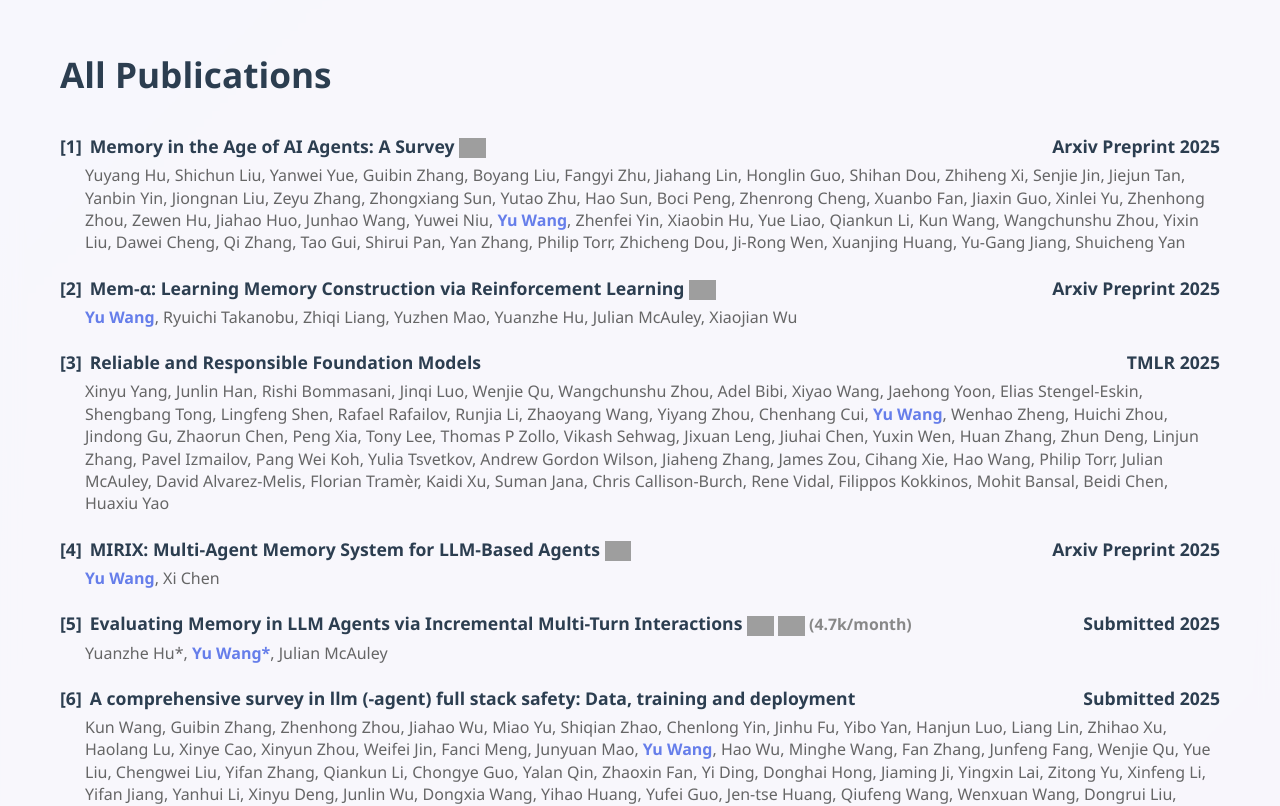
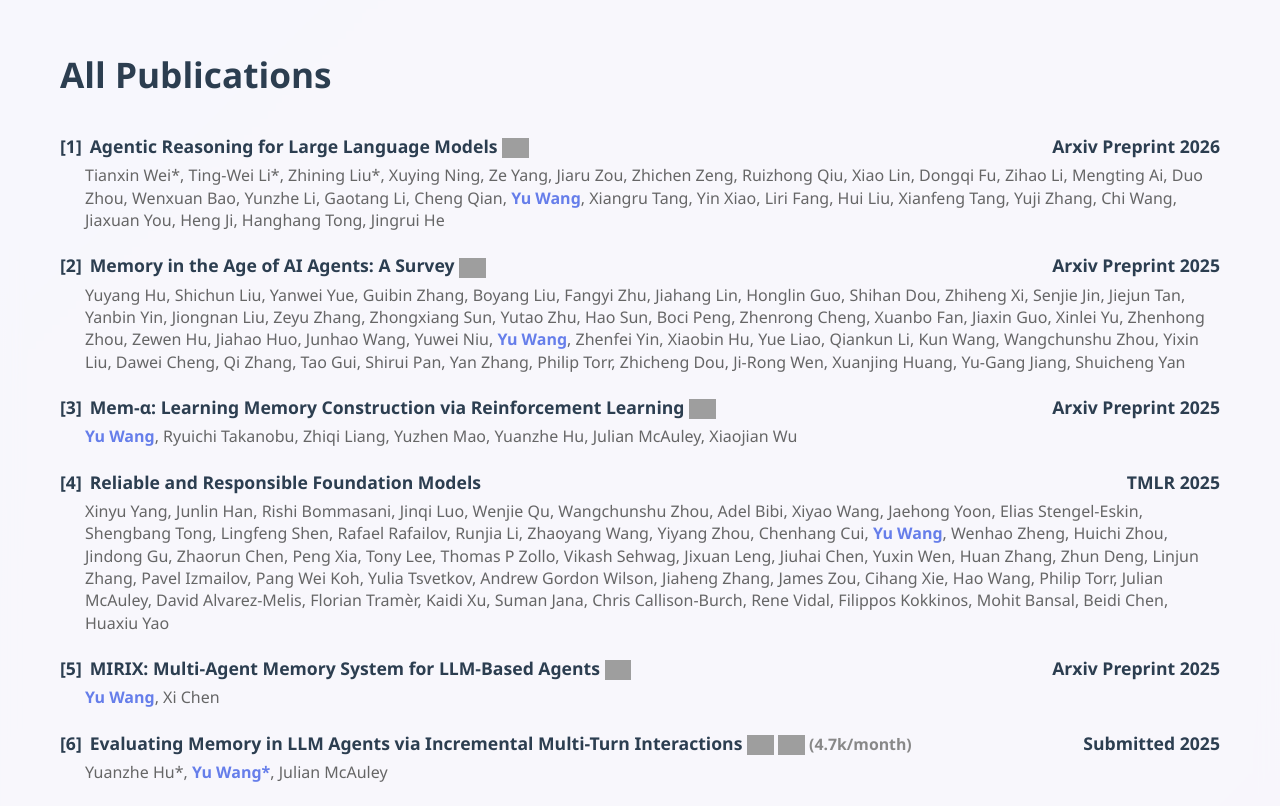
Before and after one commit to wangyu-ustc/wangyu-ustc.github.io, a React (Create React App) app: page / in a window 1280 px wide. Shown: the part 3060-3866 px from the top of the page. Built offline with nearby package versions, Linux system fonts and the light colour scheme; grey boxes are pictures that could not be loaded.

Commit message:
add one survey paper into homepage

```diff
--- a/src/PersonalWebsite.tsx
+++ b/src/PersonalWebsite.tsx
@@ -248,6 +248,15 @@ const PersonalWebsite: React.FC = () => {
   ];
 
   const allPublications: Publication[] = [
+    {
+      title: "Agentic Reasoning for Large Language Models",
+      authors: "Tianxin Wei*, Ting-Wei Li*, Zhining Liu*, Xuying Ning, Ze Yang, Jiaru Zou, Zhichen Zeng, Ruizhong Qiu, Xiao Lin, Dongqi Fu, Zihao Li, Mengting Ai, Duo Zhou, Wenxuan Bao, Yunzhe Li, Gaotang Li, Cheng Qian, Yu Wang, Xiangru Tang, Yin Xiao, Liri Fang, Hui Liu, Xianfeng Tang, Yuji Zhang, Chi Wang, Jiaxuan You, Heng Ji, Hanghang Tong, Jingrui He",
+      venue: "Arxiv Preprint",
+      year: 2026,
+      link: "https://arxiv.org/pdf/2601.12538",
+      github: "https://github.com/weitianxin/Awesome-Agentic-Reasoning",
+      stars: "https://img.shields.io/github/stars/weitianxin/Awesome-Agentic-Reasoning.svg"
+    },
     {
       title: "Memory in the Age of AI Agents: A Survey",
       authors: "Yuyang Hu, Shichun Liu, Yanwei Yue, Guibin Zhang, Boyang Liu, Fangyi Zhu, Jiahang Lin, Honglin Guo, Shihan Dou, Zhiheng Xi, Senjie Jin, Jiejun Tan, Yanbin Yin, Jiongnan Liu, Zeyu Zhang, Zhongxiang Sun, Yutao Zhu, Hao Sun, Boci Peng, Zhenrong Cheng, Xuanbo Fan, Jiaxin Guo, Xinlei Yu, Zhenhong Zhou, Zewen Hu, Jiahao Huo, Junhao Wang, Yuwei Niu, Yu Wang, Zhenfei Yin, Xiaobin Hu, Yue Liao, Qiankun Li, Kun Wang, Wangchunshu Zhou, Yixin Liu, Dawei Cheng, Qi Zhang, Tao Gui, Shirui Pan, Yan Zhang, Philip Torr, Zhicheng Dou, Ji-Rong Wen, Xuanjing Huang, Yu-Gang Jiang, Shuicheng Yan",
```
